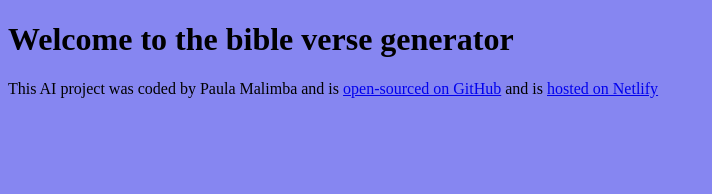
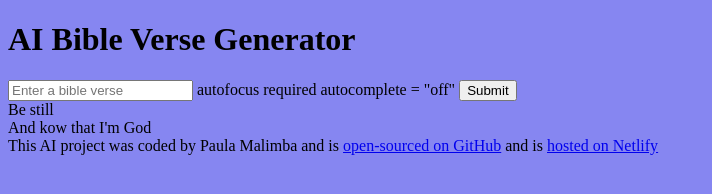
Before and after one commit to pmalimba/bible-verse-generator, a plain HTML site: page index.html in a window 1280 px wide. Shown: the whole page, without its empty margins (0-712 px from the left). Drawn offline with Linux system fonts and the light colour scheme.

Commit message:
removed css and added basic html structure

```diff
--- a/index.html
+++ b/index.html
@@ -10,7 +10,25 @@
 
 
 <body>
-    <h1>Welcome to the bible verse generator</h1>
+    <header>
+        <h1>AI Bible Verse Generator</h1>
+    </header>
+    <main>
+        <form>
+            <input
+            type="text"
+            placeholder="Enter a bible verse" />
+            autofocus
+            required
+            autocomplete = "off"
+            <input type="submit" />
+        </form>
+        <div>
+            Be still
+            <br />
+            And kow that I'm God
+        </div>
+    </main>
 
     <script src="src/index.js"></script>
     <footer>
```
